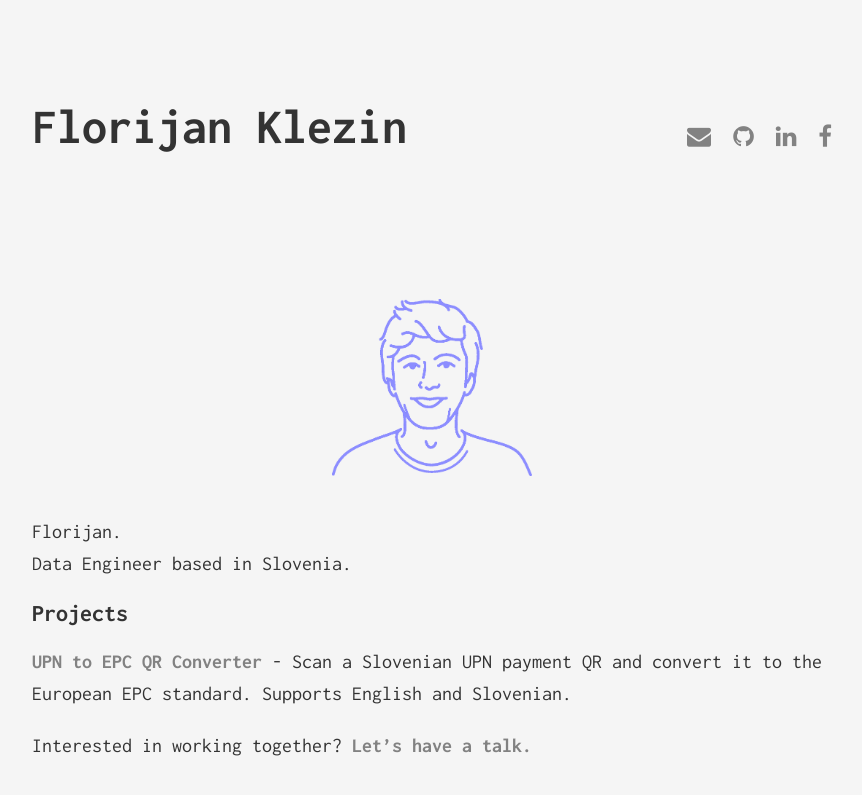
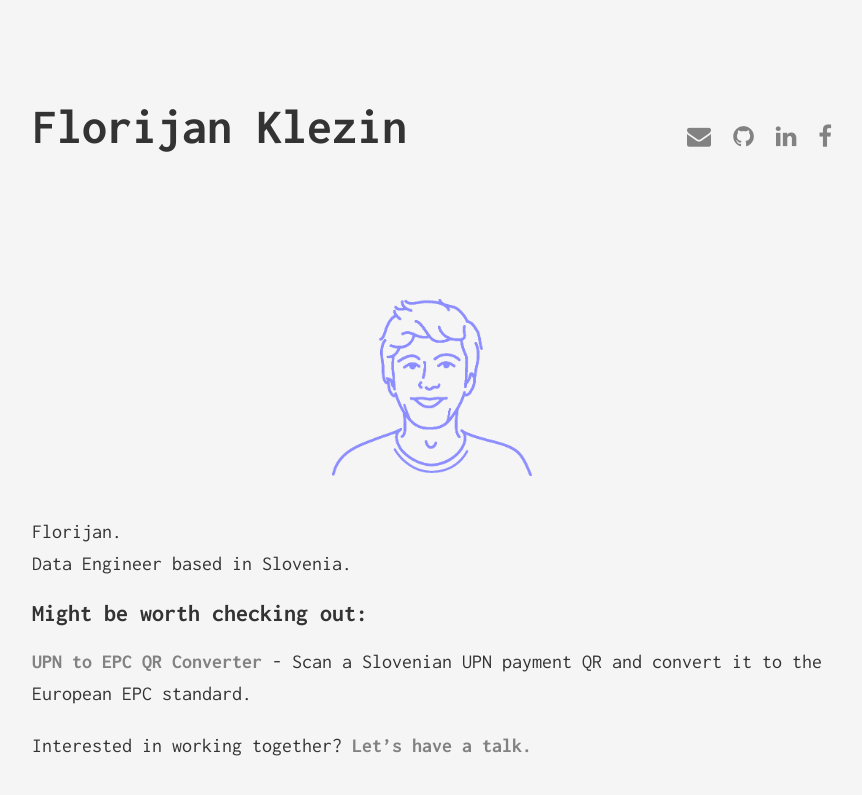
Before and after one commit to fklezin/fklezin.github.io, a Jekyll site: the page built from index.md, in a window 1280 px wide. Shown: the top 795 px of the page, without its empty margins (208-1070 px from the left). Built offline with Jekyll 4.4.1, drawn with Linux system fonts in a browser that asks for light colours.

Commit message:
Update project section title and remove language specification for clarity

```diff
--- a/index.md
+++ b/index.md
@@ -12,9 +12,9 @@ Data Engineer based in Slovenia. <br/>
 
 <!--<b>Welcome to my personal page!</b>-->
 
-## Projects
+## Might be worth checking out:
 
-**[UPN to EPC QR Converter](/qr.upn/)** - Scan a Slovenian UPN payment QR and convert it to the European EPC standard. Supports English and Slovenian.
+**[UPN to EPC QR Converter](/qr.upn/)** - Scan a Slovenian UPN payment QR and convert it to the European EPC standard.
 
 Interested in working together?
 [Let's have a talk.](mailto:klezin.florijan95@gmail.com)
```
